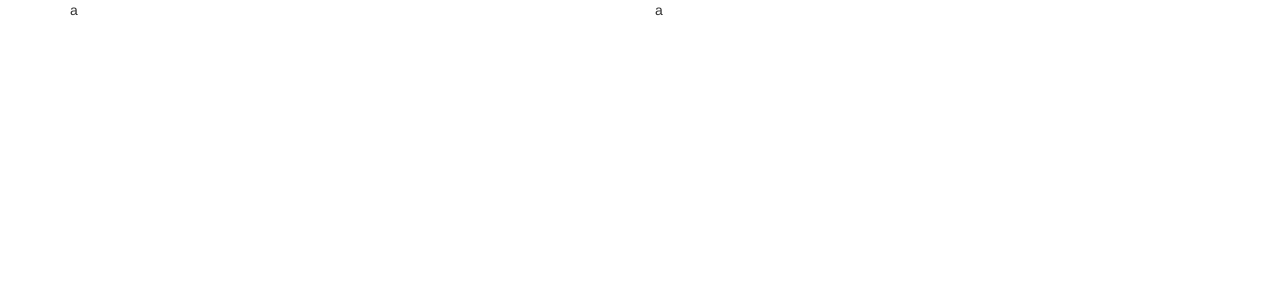
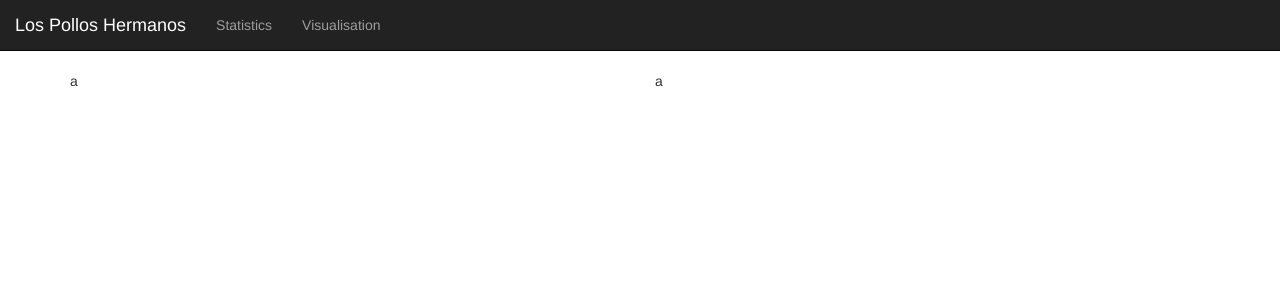
Before and after one commit to lkrsnik/dragon_hack_2017, a Django app: page / in a window 1280 px wide. Before the commit the part shown is almost empty. Shown: the top 300 px of the page. Run offline with Django 3.2, Linux system fonts and the light colour scheme; some libraries are stand-ins or nearby versions.

Commit message:
template inheritance

```diff
--- /dev/null
+++ b/los_pollos_hermanos/templates/basic.html
@@ -0,0 +1,31 @@
+{% load static %}
+
+<html>
+    <head>
+        <title>Statistics</title>
+        <!-- bootstrap -->
+        <link rel="stylesheet" type="text/css" href="{% static "css/bootstrap.min.css" %}">
+    </head>
+    <body>
+        <nav class="navbar navbar-inverse navbar-static-top" role="navigation">
+            <div class="container-fluid">
+                <div class="navbar-header">
+                    <a class="navbar-brand" href="#">Los Pollos Hermanos</a>
+                </div>
+            <ul class="nav navbar-nav">
+                <li><a href="#">Statistics</a></li>
+                <li><a href="#">Visualisation</a></li>
+            </ul>
+        </div>
+    </nav>
+
+        <div class="container">
+             {% block content %}{% endblock %}
+        </div>
+
+        <!-- bootstrap js -->
+        <script src="{% static "js/jquery-3.2.1.min.js" %}"></script>
+        <script src="{% static "js/bootstrap.min.js" %}"></script>
+    </body>
+
+</html>
--- a/los_pollos_hermanos/templates/statistics.html
+++ b/los_pollos_hermanos/templates/statistics.html
@@ -1,13 +1,6 @@
-{% load static %}
+{% extends "basic.html" %}
 
-<html>
-    <head>
-        <title>Statistics</title>
-        <!-- bootstrap -->
-        <link rel="stylesheet" type="text/css" href="{% static "css/bootstrap.min.css" %}">
-    </head>
-    <body>
-        <div class="container">
+{% block content %}
 <div class="row">
     <div class="col-md-6">
         a
@@ -16,13 +9,6 @@
         a
     </div>
 
+{% endblock %}
+
 </div>
-        </div>
-
-
-        <!-- bootstrap js -->
-        <script src="{% static "js/jquery-3.2.1.min.js" %}"></script>
-        <script src="{% static "js/bootstrap.min.js" %}"></script>
-    </body>
-
-</html>
```
Lines whose indentation alone changed are shown as unchanged.
